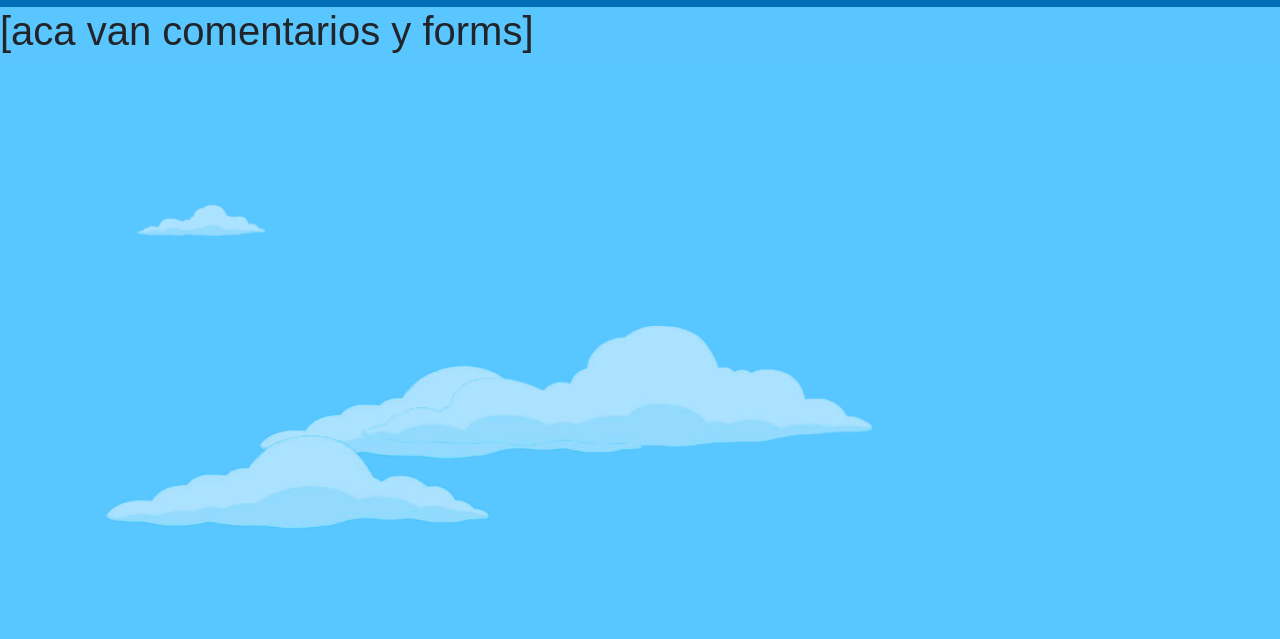
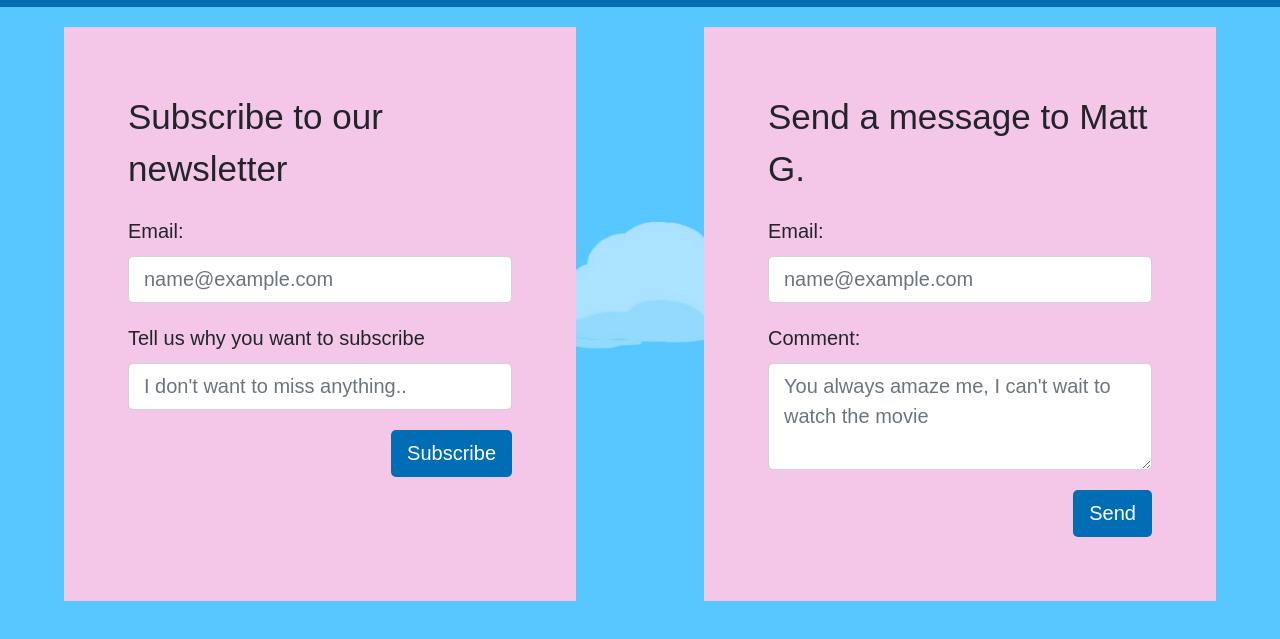
Before and after one commit to NinaEncinosa/INTERFACES, a plain HTML site: page Entregables/3/coments.html in a window 1280 px wide. Shown: the part 63-702 px from the top of the page. Drawn offline with nearby package versions, Linux system fonts and the light colour scheme.

Commit message:
comments (2 forms) DONE

```diff
--- a/Entregables/3/coments.html
+++ b/Entregables/3/coments.html
@@ -61,7 +61,37 @@
         </header>
 
         <section id="comments">
-            <h2>[aca van comentarios y forms]</h2>
+            <section class="forms">
+                <form class="left">
+                    <p>Subscribe to our newsletter</p>
+                    <div class="form-group ">
+                        <label>Email:</label>
+                        <input type="email" class="form-control mail-input" placeholder="name@example.com">
+                    </div>
+                    <div class="form-group">
+                        <label for="formGroupExampleInput">Tell us why you want to subscribe</label>
+                        <input type="text" class="form-control mail-input"
+                            placeholder="I don't want to miss anything..">
+                    </div>
+                    <button type="submit" class="btn send-btn">Subscribe</button>
+                </form>
+
+                <form class="right">
+                    <p> Send a message to Matt G.</p>
+                    </p>
+                    <div class="form-group">
+                        <label>Email:</label>
+                        <input type="email" class="form-control mail-input" placeholder="name@example.com">
+                    </div>
+                    <div class="form-group">
+                        <label>Comment:</label>
+                        <textarea class="form-control text-input" rows="3"
+                            placeholder="You always amaze me, I can't wait to watch the movie"></textarea>
+                    </div>
+                    <button type="submit" class="btn send-btn">Send</button>
+                </form>
+
+            </section>
 
 
             <section class="parallax">
--- a/Entregables/3/style.css
+++ b/Entregables/3/style.css
@@ -74,6 +74,7 @@ body {
     background-position: center;
     animation: rotate 4s linear infinite;
 }
+
 
 @keyframes rotate {
     from {
@@ -307,10 +308,79 @@ body {
 
 /* #region comments */
 #comments .parallax {
+    top: -80vh;
     opacity: .5;
     height: 100vh;
     z-index: -50;
 }
 
+.forms p {
+    font-size: 35px;
+
+}
+
+.forms {
+    margin-top: 7%;
+    display: flex;
+    justify-content: space-around;
+
+}
+
+.forms .left,
+.forms .right {
+    animation: zoom 4.8s;
+    background-color: #F4C7E8;
+    width: 40%;
+    padding: 5%;
+
+}
+
+.forms .right {
+    float: left;
+}
+
+.forms .right {
+    float: right;
+}
+
+.mail-input:hover,
+.text-input:hover,
+.send-btn:hover {
+    transform: scale(.99);
+    background-color: #FBE051;
+    border-color: #BBB5EF;
+    border-radius: 15px;
+    border-width: 3px;
+}
+
+.send-btn {
+    color: white;
+    background-color: #016DB5;
+    float: right;
+}
+
+.send-btn:hover {
+    animation: rotate 1s linear;
+}
+
+
+@keyframes zoom {
+    from {
+        opacity: 0;
+        transform: scale(.3, .5);
+    }
+
+    to {
+        opacity: 1;
+    }
+}
+
+/* fade-away del placeholder */
+:focus::-webkit-input-placeholder {
+    opacity: 0;
+    transform: scale(5);
+    transition: 1.2s ease-in;
+}
+
 
 /* #endregion */
```
